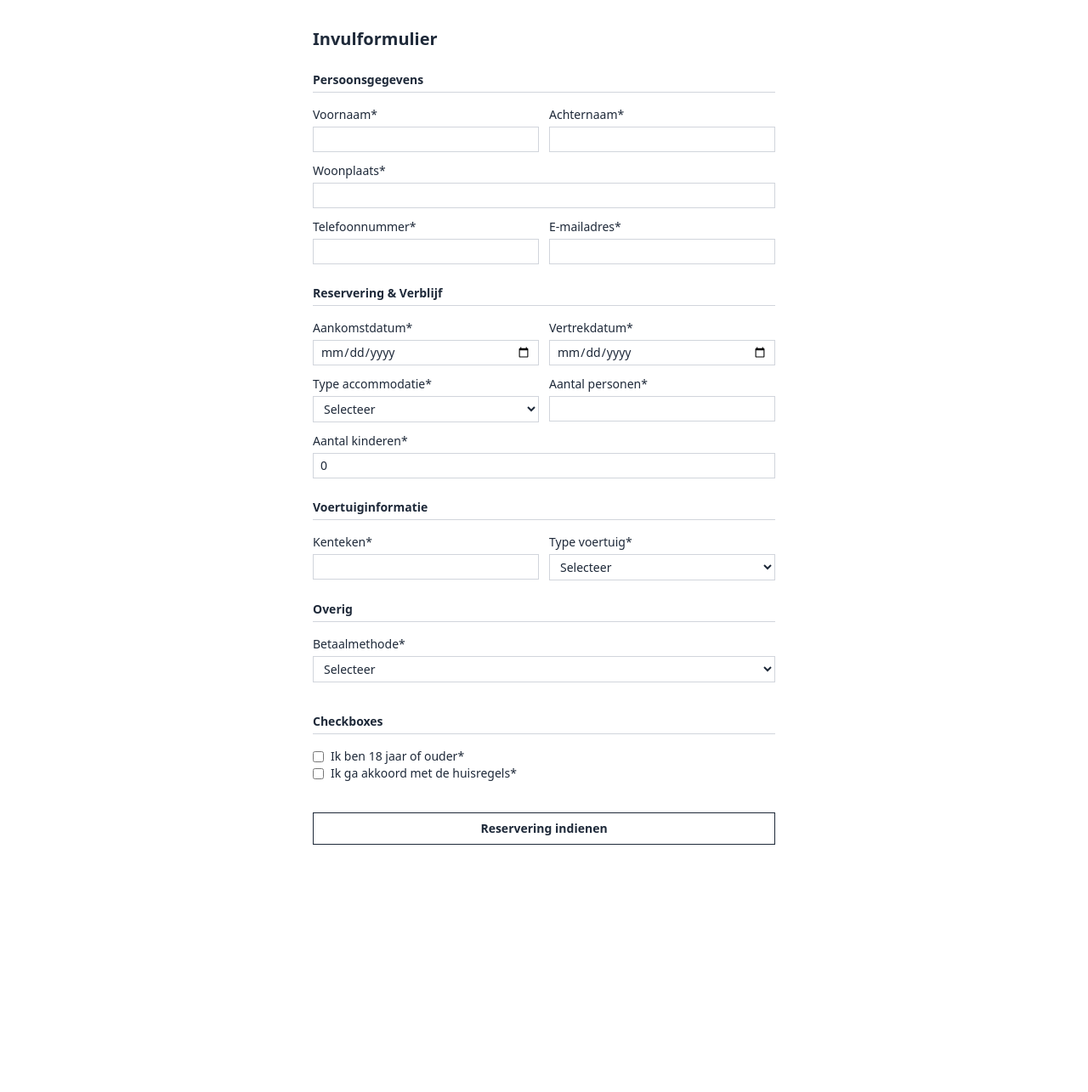
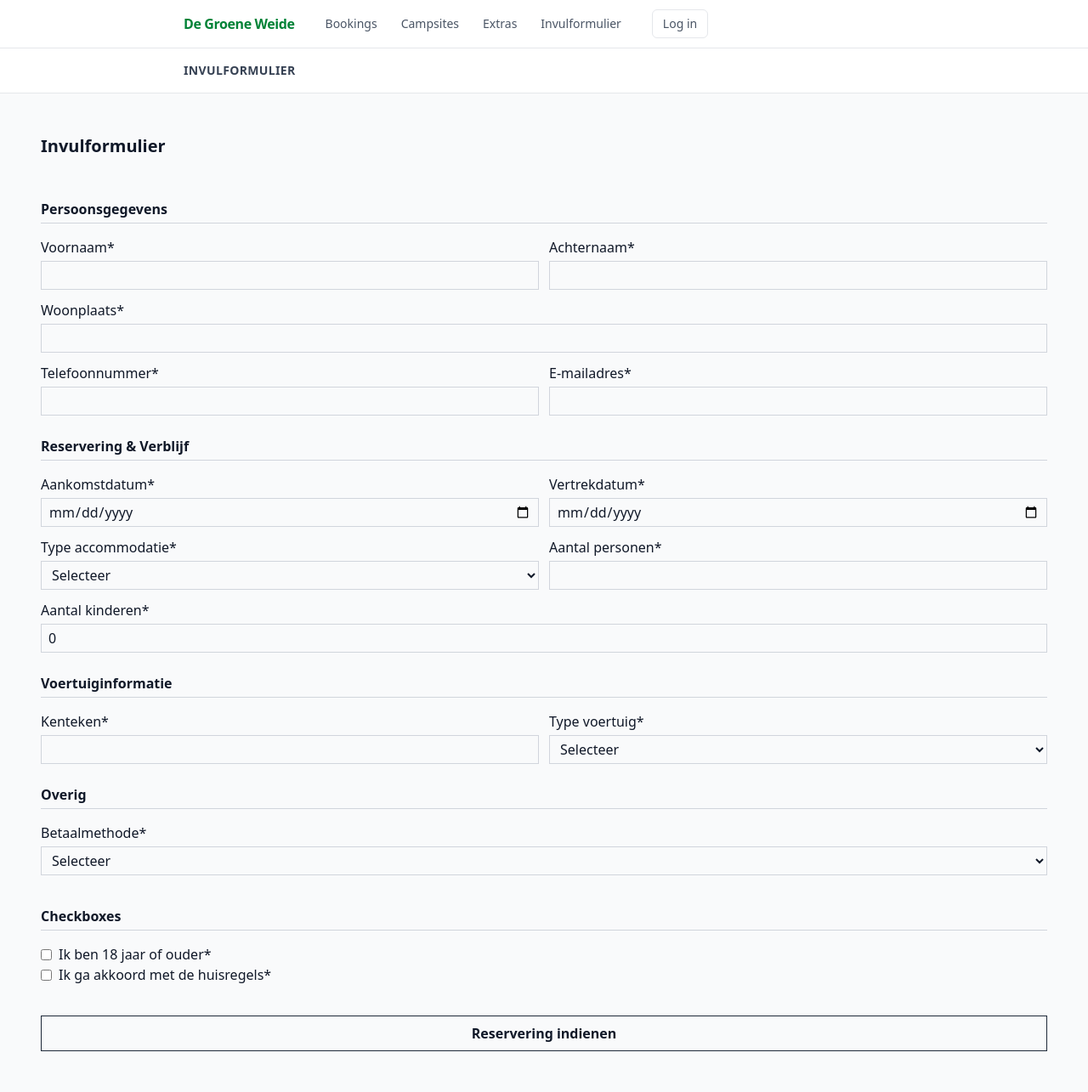
Before and after one commit to ldideric/DataBoeren, a Laravel app: page /formulier.blade.php in a window 1280 px wide. Shown: the whole page at 85% size. Before the commit the page ends 994 px from the top, so only its background shows below. Run offline with Laravel 12, Linux system fonts and the light colour scheme; style sheets or scripts are compiled from the project's sources; parts of the project's set-up code (start-up, migrations or seed data) failed here and were passed over.

Commit message:
Nav bar bij formulier

```diff
--- a/resources/views/bookings/formulier.blade.php
+++ b/resources/views/bookings/formulier.blade.php
@@ -1,3 +1,7 @@
+@extends('layouts.app')
+
+@section('header')
+    Invulformulier
 <!DOCTYPE html>
 <html>
 <head>
@@ -5,11 +9,14 @@
     <meta name="viewport" content="width=device-width, initial-scale=1.0" />
     <script src="https://cdn.jsdelivr.net/npm/@tailwindcss/browser@4"></script>
 </head>
+@endsection
+
+@section('content')
 <body class="bg-white max-w-xl mx-auto px-4 py-8 text-sm text-gray-800">
 
-    <h1 class="text-xl font-bold mb-6">Invulformulier</h1>
+    <h1 class="text-xl font-bold mb-6 m-4 md:m-6 lg:m-12">Invulformulier</h1>
 
-    <form id="registratie" class="space-y-6" action="">
+    <form id="registratie" class="space-y-6 m-4 md:m-6 lg:m-12" action="">
 
         <fieldset>
             <legend class="font-semibold border-b border-gray-300 w-full pb-1 mb-4">Persoonsgegevens</legend>
@@ -137,4 +144,6 @@
     </form>
 
 </body>
+@endsection
+
 </html>
```
